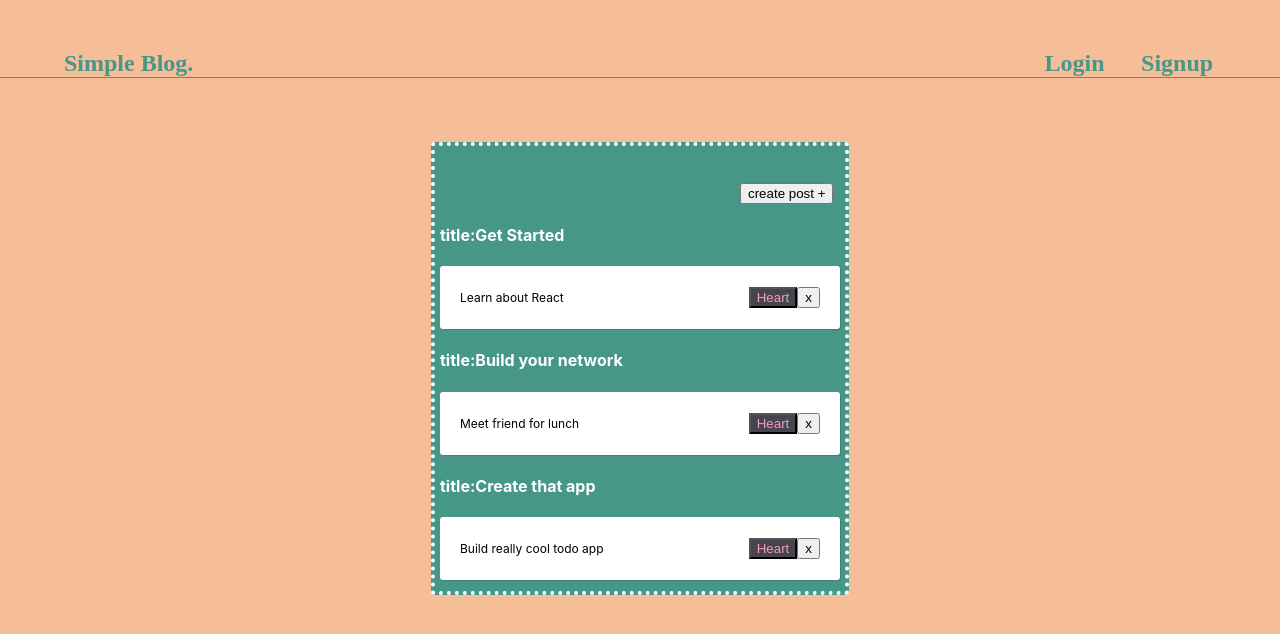
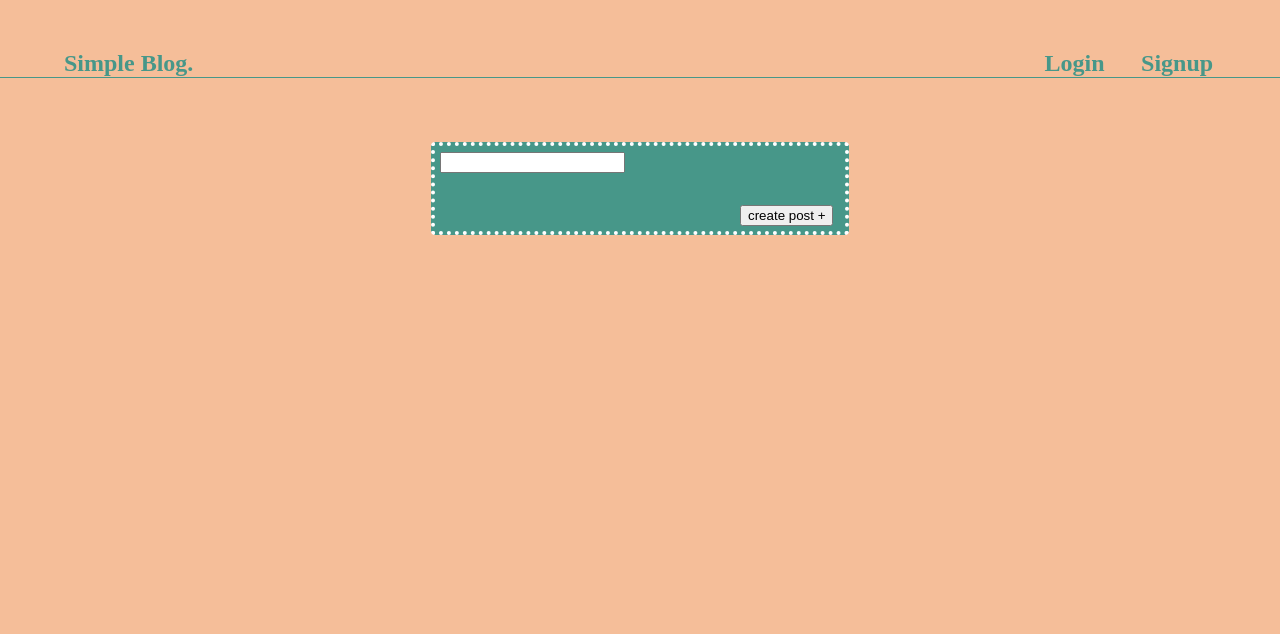
Before and after one commit to dsh410/SIMPLE-BLOG, a React (Create React App) app: page / in a window 1280 px wide. Shown: the top 634 px of the page. Built offline with nearby package versions, Linux system fonts and the light colour scheme.

Commit message:
made a conditional render with contolPost.js.

```diff
--- a/src/App.js
+++ b/src/App.js
@@ -1,6 +1,5 @@
 import NavBar from './NavBar';
-import Todo from "./Todo";
-import TodoForm from "./TodoForm";
+
 import ControlPost from "./ControlPost";
 import './App.css';
 import { useState } from 'react';
@@ -27,7 +26,7 @@ const App = () => {
       isCompleted: false
     }
   ]);
-  const [post,setPost] = useState(false)
+  const [post,setPost] = useState(true)
   const addTodo = text => {
     const newTodos = [ {text} ,...todos ];
     setTodos(newTodos);
@@ -51,6 +50,9 @@ const App = () => {
     newTodos[index].isLiked= false;
     setTodos(newTodos)
   }
+  const isPosting = () => {
+    setPost(false);
+  }
 
 
 
@@ -64,23 +66,12 @@ const App = () => {
         <ControlPost addTodo={addTodo} todos={todos}  removeTodo={removeTodo}
             likedTodo={likedTodo}
           unLikedTodo={unLikedTodo}
+          post={post}
+          isPosting={isPosting}
 
         />
 
-         <TodoForm addTodo={addTodo}    />
 
-        {todos.map((todo, index) => (
-          <Todo
-            key={index}
-            index={index}
-            todo={todo}
-
-            removeTodo={removeTodo}
-            likedTodo={likedTodo}
-            unLikedTodo={unLikedTodo}
-
-          />
-        ))}
 
       </div>
     </div>
--- a/src/ControlPost.js
+++ b/src/ControlPost.js
@@ -1,9 +1,21 @@
-
+import Todo from './Todo';
+import TodoForm from './TodoForm';
 
 const ControlPost = (props) => {
     return (
         <div>
+            { props.post ? <TodoForm isPosting={props.isPosting} addTodo={props.addTodo} /> :props.todos.map((todo, index) => (
+      <Todo
+        key={index}
+        index={index}
+        todo={todo}
 
+        removeTodo={props.removeTodo}
+        likedTodo={props.likedTodo}
+        unLikedTodo={props.unLikedTodo}
+
+      />
+    ))}
         </div>
     )
 }
--- a/src/TodoForm.js
+++ b/src/TodoForm.js
@@ -14,13 +14,13 @@ function TodoForm({ addTodo } ,props) {
         <div>
             <form onSubmit={handleSubmit}>
 
-        {/* <input
+        <input
           type="text"
           className="input"
           value={value}
           onChange={e => setValue(e.target.value)}
-        /> */}
-                <button className="btn btn-post">create post +</button>
+        />
+                <button className="btn btn-post" onClick={()=>props.isPosting} >create post +</button>
         </form>
 
         </div>
```
